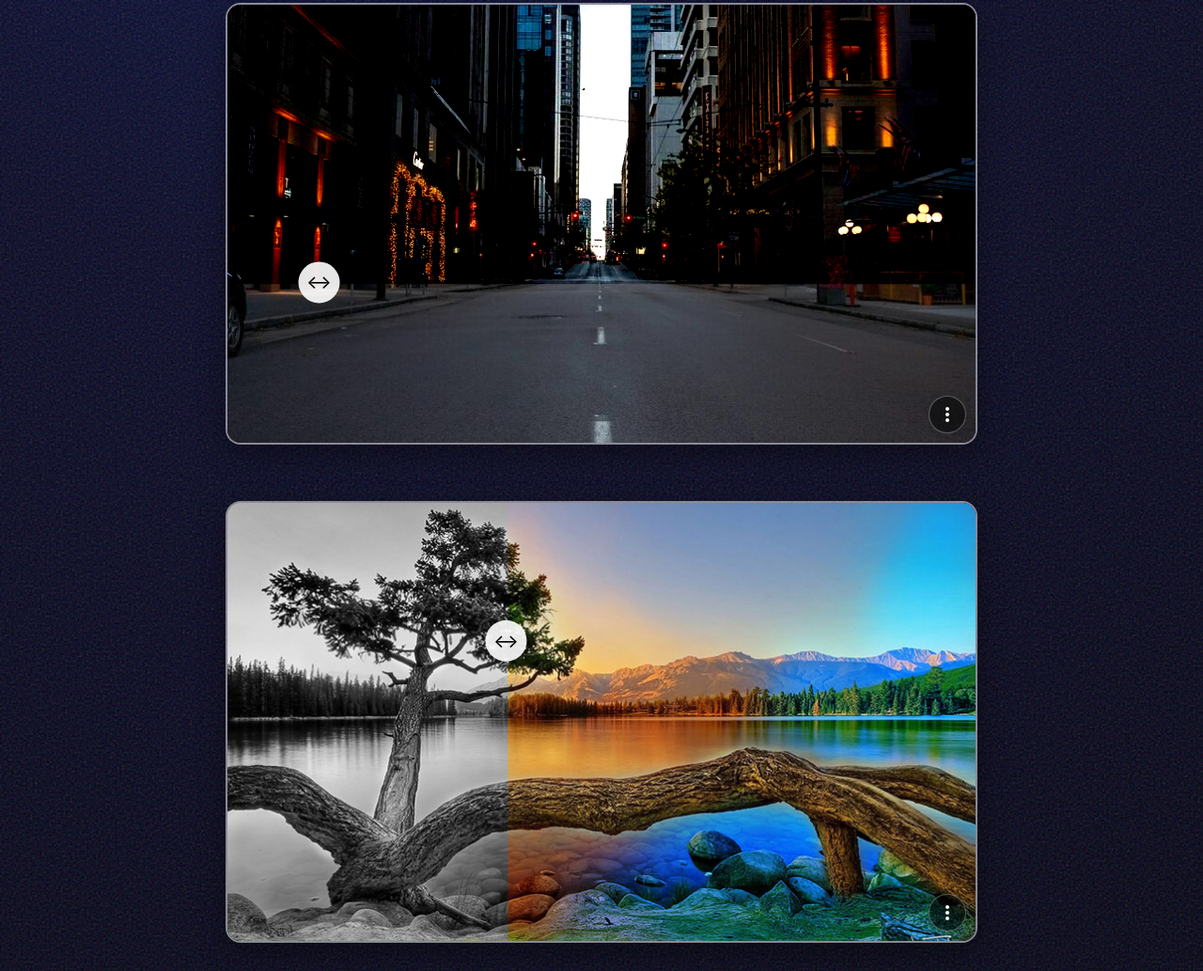
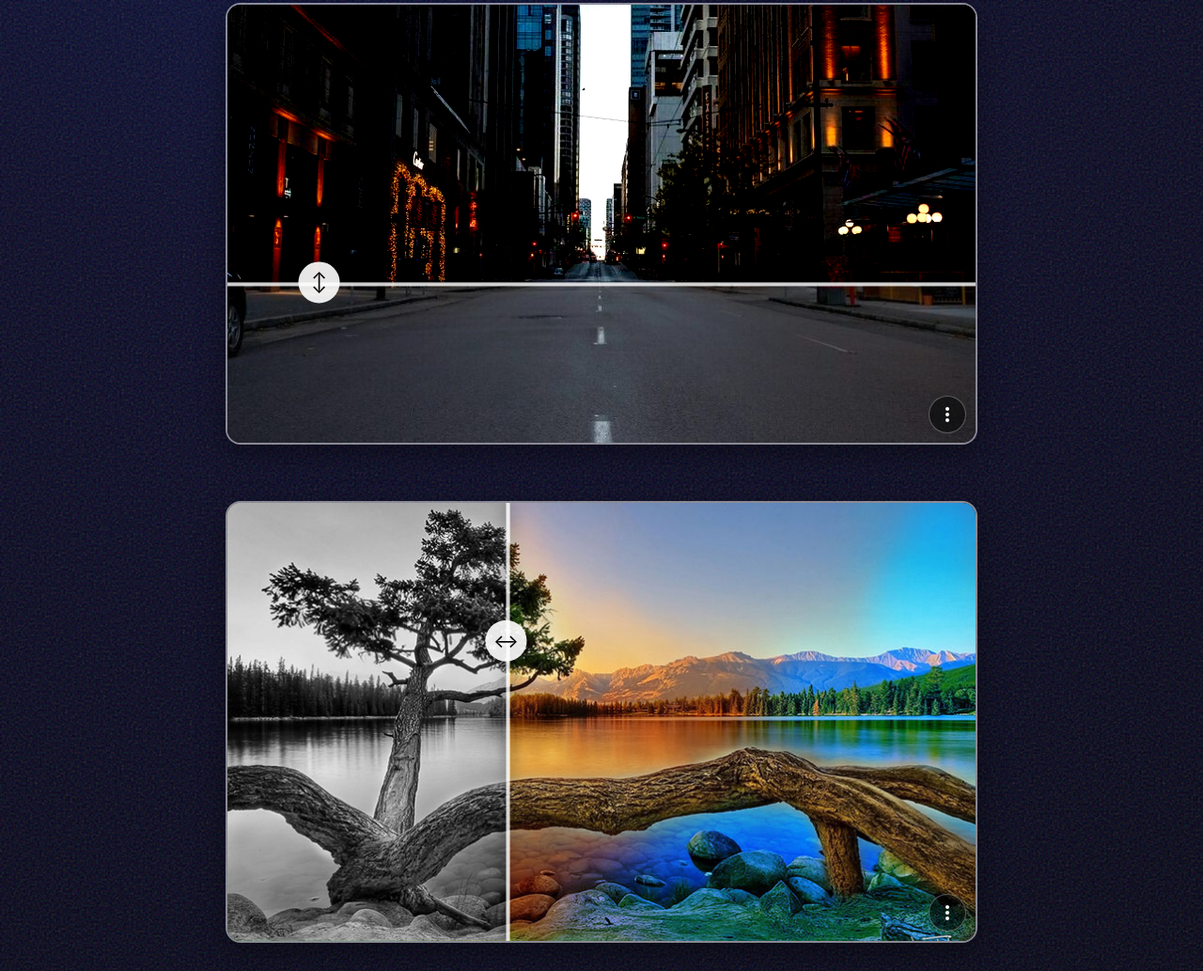
Before and after one commit to alekstar79/comparison-slider, a website built with Vite: page index.html in a window 1280 px wide. Shown: the part 720-1753 px from the top of the page at 94% size. Built offline with nearby package versions, Linux system fonts and the light colour scheme.

Commit message:
update-2.3

```diff
--- a/src/style.css
+++ b/src/style.css
@@ -130,18 +130,18 @@ h2 {
   transform: scale(1.1);
 }
 
-.horizontal .handle-line {
+.handle-line.horizontal {
   width: 4px;
   height: 100%;
   margin-left: -2px;
 }
-.vertical .handle-line {
+.handle-line.vertical {
   width: 100%;
   height: 4px;
   margin-top: -2px;
 }
 
-.vertical .handle-grip:after {
+.handle-grip.vertical:after {
   content: '↕';
 }
 
@@ -182,8 +182,8 @@ h2 {
   backdrop-filter: blur(10px);
   -webkit-backdrop-filter: blur(10px);
   border-top: 1px solid rgba(255, 255, 255, 0.2);
-  padding: 20px;
-  padding-bottom: 60px; /* Space for the toggle button */
+  /* Space for the toggle button */
+  padding: 20px 20px 60px;
   transform: translateY(100%);
   transition: transform 0.3s ease-in-out, visibility 0.3s;
   z-index: 20;
```
Also changed, not shown: src/SliderHtmlBuilder.ts (+11 -1 lines).
